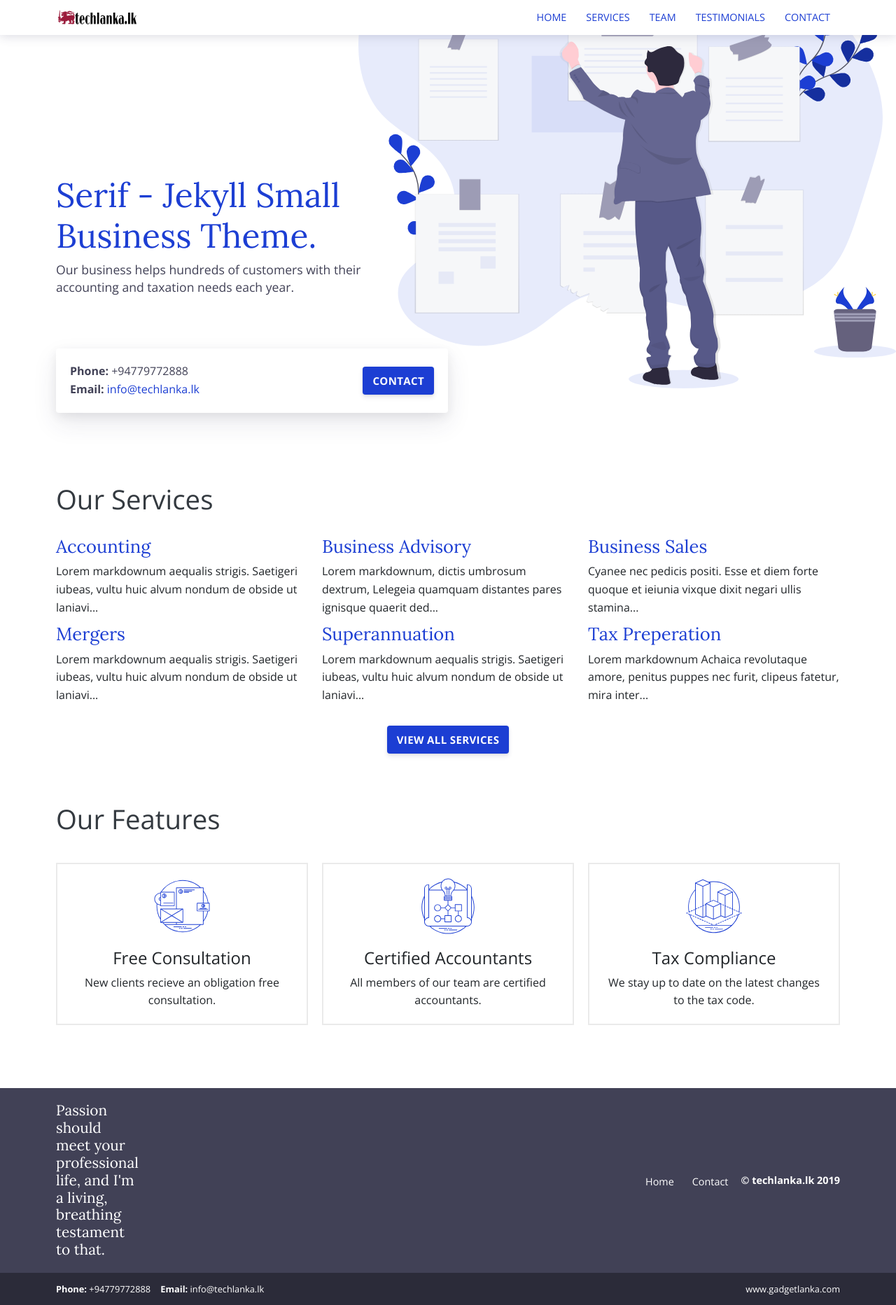
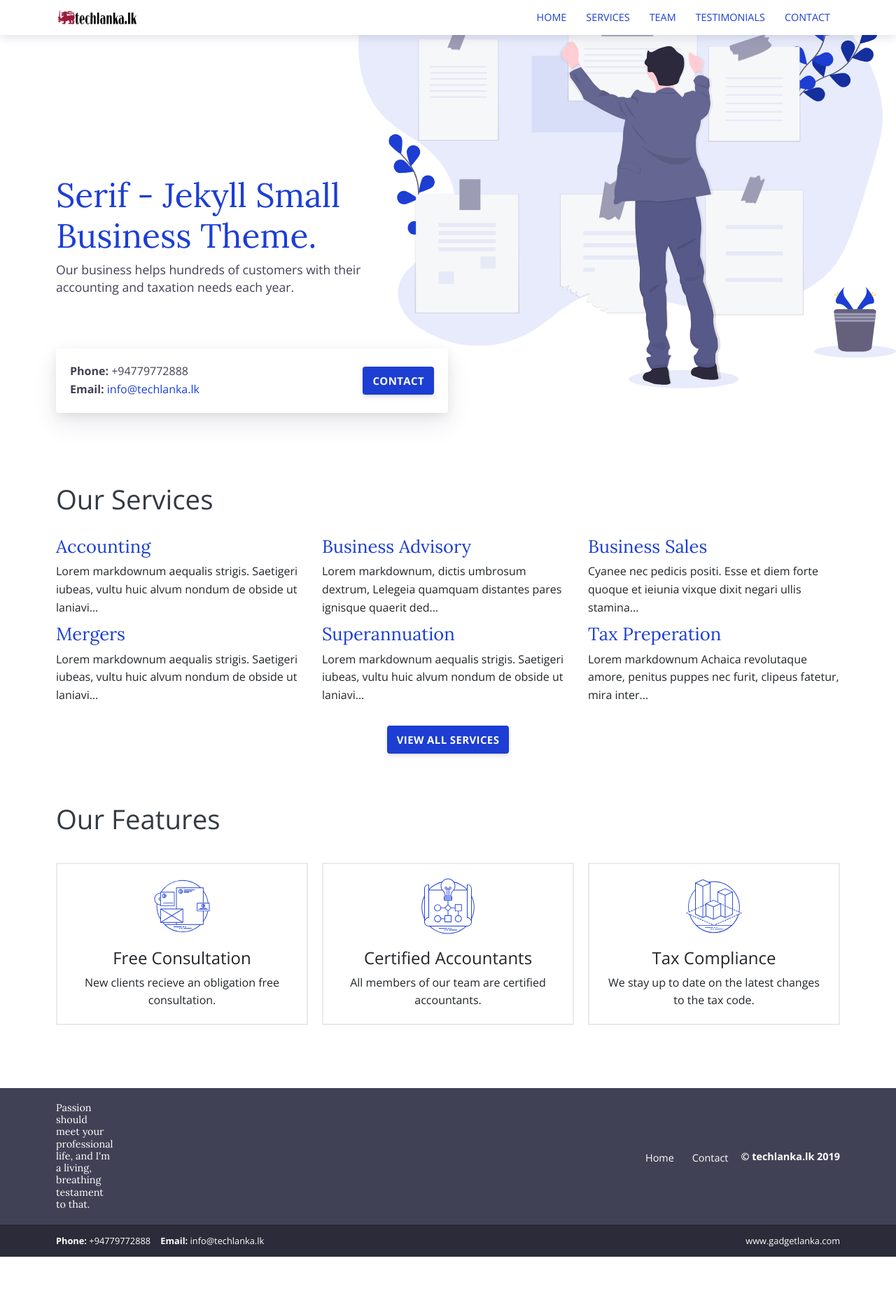
Before and after one commit to techlanka/business, a Jekyll site: the page built from index.html, in a window 1280 px wide. Shown: the whole page at 70% size. Built offline with Jekyll 4.4.1, drawn with Linux system fonts in a browser that asks for light colours; after the commit the page ends 1796 px from its top, so only the background shows below that.

Commit message:
Update _footer.scss

```diff
--- a/_sass/components/_footer.scss
+++ b/_sass/components/_footer.scss
@@ -15,7 +15,7 @@
   }
   .footer-title {
     color: #ffffff;
-    font-size: 1.3rem;
+    font-size: 0.9rem;
     font-family: $font-family-heading;
     margin-bottom: 10px;
     flex: 0;
```
